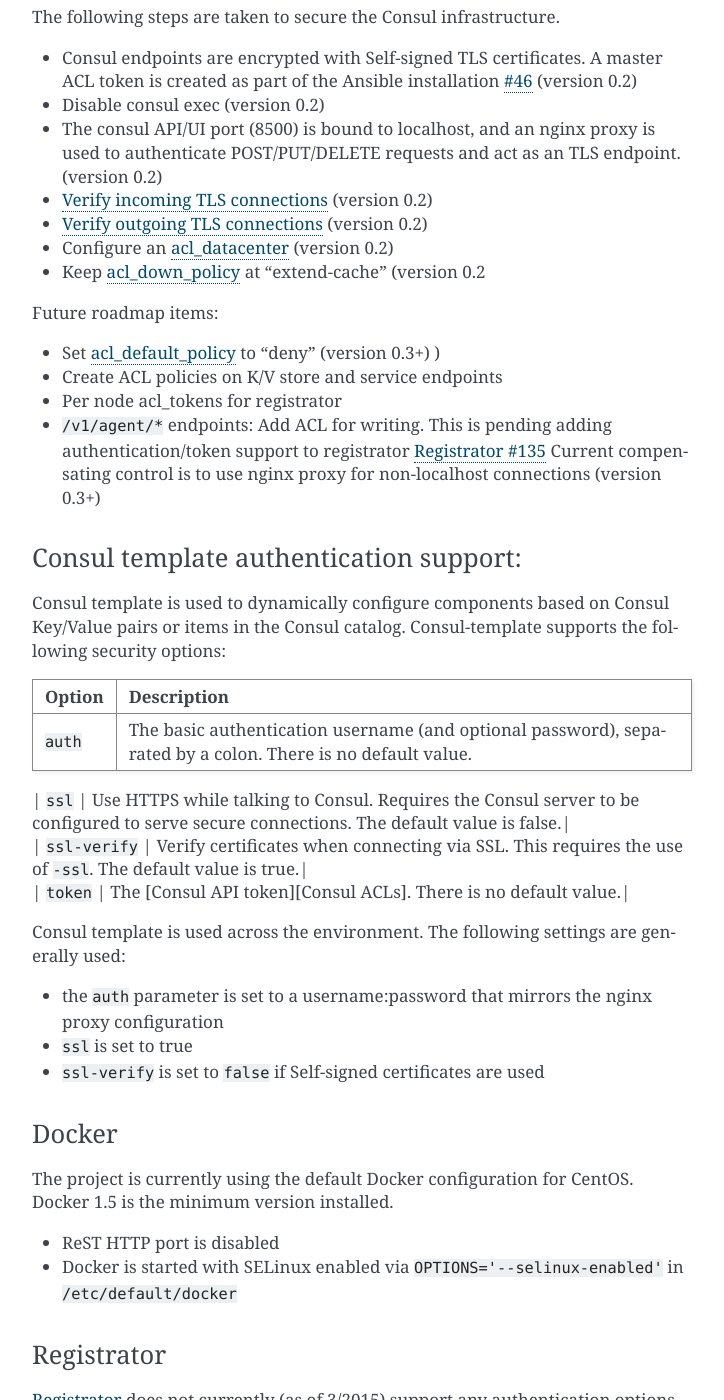
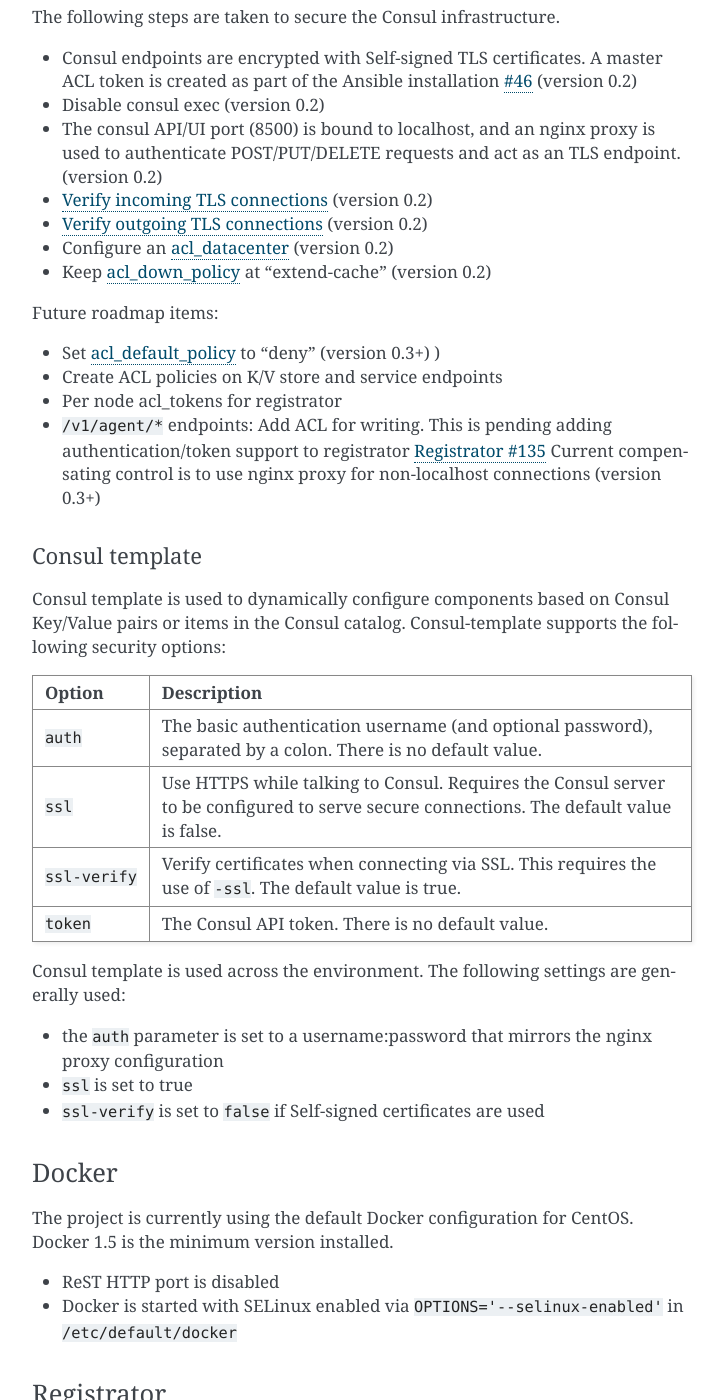
Before and after one commit to mantl/mantl, a Sphinx documentation site: the page built from docs/security/security.rst, in a window 1280 px wide and 1400 px high, scrolled down 2122 px. Shown: the whole window, without its empty margins (388-1112 px from the left). Built offline with Sphinx 7.4.7, drawn with Linux system fonts in a browser that asks for light colours.

Commit message:
Fix typos

```diff
--- a/docs/security/security.rst
+++ b/docs/security/security.rst
@@ -124,7 +124,7 @@
    (version 0.2)
 -  Keep
    `acl\_down\_policy <http://www.consul.io/docs/agent/options.html#acl_down_policy>`__
-   at "extend-cache" (version 0.2
+   at "extend-cache" (version 0.2)
 
 Future roadmap items:
 
@@ -140,26 +140,24 @@
    Current compensating control is to use nginx proxy for non-localhost
    connections (version 0.3+)
 
-Consul template authentication support:
-~~~~~~~~~~~~~~~~~~~~~~~~~~~~~~~~~~~~~~~
+Consul template
+^^^^^^^^^^^^^^^
 
 Consul template is used to dynamically configure components based on
 Consul Key/Value pairs or items in the Consul catalog. Consul-template
 supports the following security options:
 
-+------------+---------------------------------------------------------------------------------------------------------------+
-| Option     | Description                                                                                                   |
-+============+===============================================================================================================+
-| ``auth``   | The basic authentication username (and optional password), separated by a colon. There is no default value.   |
-+------------+---------------------------------------------------------------------------------------------------------------+
-
-| \| ``ssl`` \| Use HTTPS while talking to Consul. Requires the Consul
-  server to be configured to serve secure connections. The default value
-  is false.\|
-| \| ``ssl-verify`` \| Verify certificates when connecting via SSL. This
-  requires the use of ``-ssl``. The default value is true.\|
-| \| ``token`` \| The [Consul API token][Consul ACLs]. There is no
-  default value.\|
++------------------+-------------------------------------------------------------------------------------------------------------------------------------------+
+| Option           | Description                                                                                                                               |
++==================+===========================================================================================================================================+
+| ``auth``         | The basic authentication username (and optional password), separated by a colon. There is no default value.                               |
++------------------+-------------------------------------------------------------------------------------------------------------------------------------------+
+| ``ssl``          | Use HTTPS while talking to Consul. Requires the Consul server to be configured to serve secure connections. The default value is false.   |
++------------------+-------------------------------------------------------------------------------------------------------------------------------------------+
+| ``ssl-verify``   | Verify certificates when connecting via SSL. This requires the use of ``-ssl``. The default value is true.                                |
++------------------+-------------------------------------------------------------------------------------------------------------------------------------------+
+| ``token``        | The Consul API token. There is no default value.                                                                                          |
++------------------+-------------------------------------------------------------------------------------------------------------------------------------------+
 
 Consul template is used across the environment. The following settings
 are generally used:
```
